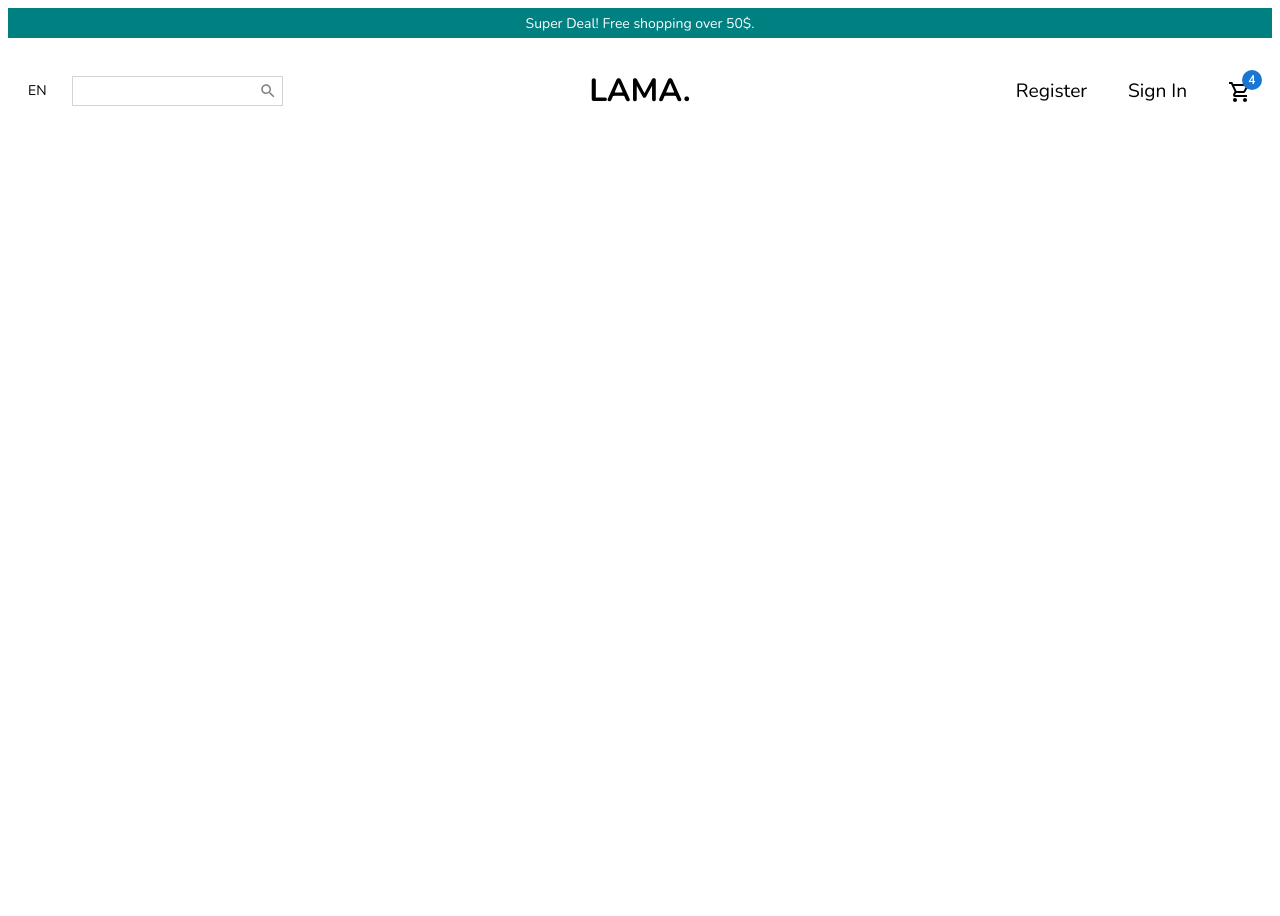
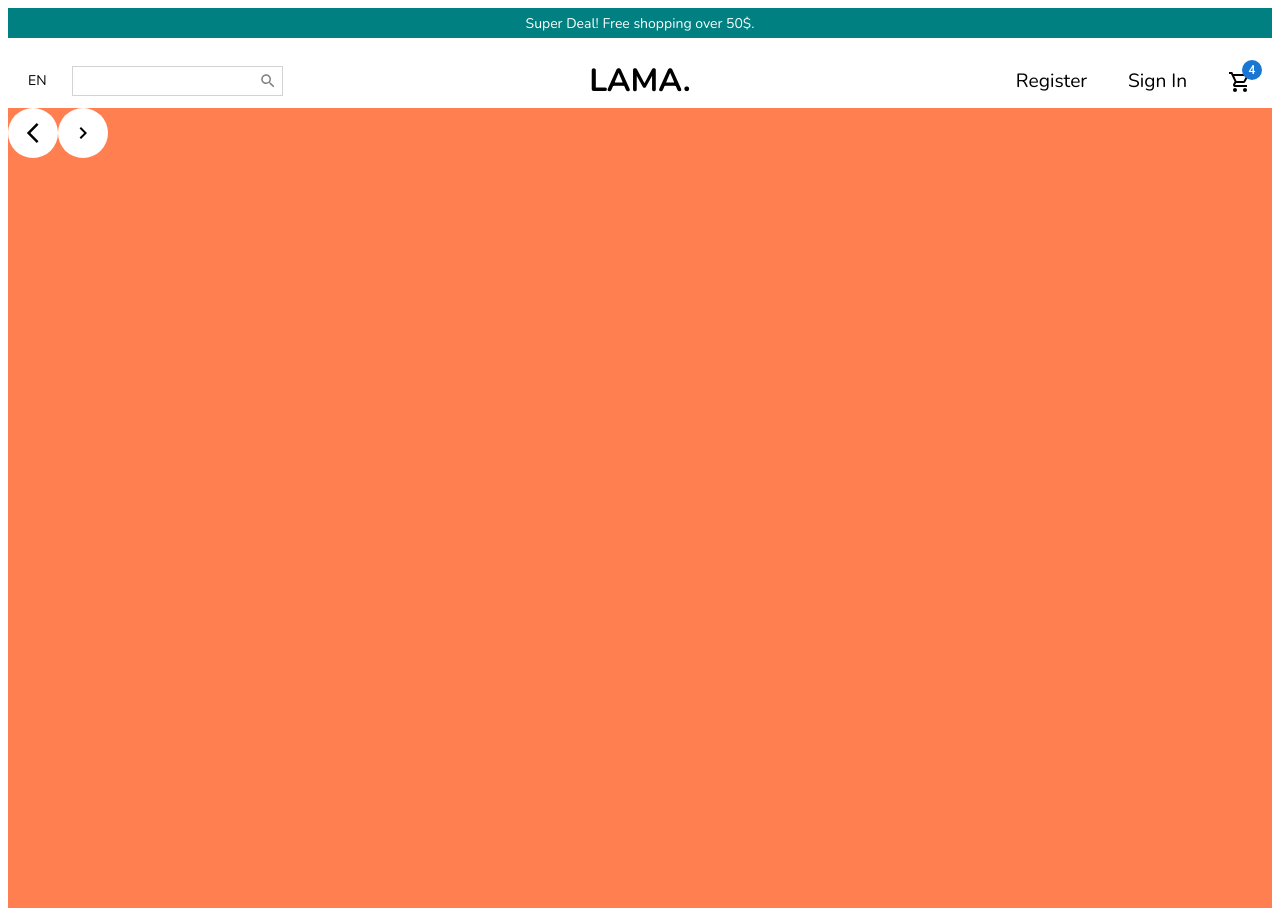
Before and after one commit to devang1010/Ecommerce, a React (Create React App) app: page / in a window 1280 px wide. Before the commit the page ends 800 px from the top, so only its background shows below. Built offline with nearby package versions, Linux system fonts and the light colour scheme; the HTML template or start-up script is replaced by a standard one.

Commit message:
1st_slider

```diff
--- a/src/components/Navbar.jsx
+++ b/src/components/Navbar.jsx
@@ -3,11 +3,13 @@
 import SearchIcon from "@mui/icons-material/Search";
 import ShoppingCartOutlinedIcon from "@mui/icons-material/ShoppingCartOutlined";
 import Badge from '@mui/material/Badge';
+
 const Container = styled.div`
-  height: 50px;
+  height: 40px;
+  margin-bottom: 30px;
 `;
 const Wrapper = styled.div`
-  padding: 10px 20px;
+  padding: 0 20px;
   display: flex;
   justify-content: space-between;
   align-items: center;
--- a/src/components/Slider.jsx
+++ b/src/components/Slider.jsx
@@ -1,10 +1,33 @@
 import React from 'react'
+import styled from 'styled-components';
+import ArrowBackIosOutlinedIcon from '@mui/icons-material/ArrowBackIosOutlined';
+import KeyboardArrowRightOutlinedIcon from '@mui/icons-material/KeyboardArrowRightOutlined';
 
+const Container = styled.div`
+  width: 100%;
+  height: 100vh;
+  display: flex;
+  background-color: coral;
+`
+const Arrow = styled.div`
+  width: 50px;
+  height: 50px;
+  background-color: white;
+  border-radius: 50%;
+  display: flex;
+  align-items: center;
+  justify-content: center;
+`
 const Slider = () => {
   return (
-    <div>
-
-    </div>
+    <Container>
+      <Arrow>
+        <ArrowBackIosOutlinedIcon />
+      </Arrow>
+      <Arrow>
+        <KeyboardArrowRightOutlinedIcon />
+      </Arrow>
+    </Container>
   )
 }
 
--- a/src/pages/Home.jsx
+++ b/src/pages/Home.jsx
@@ -1,12 +1,14 @@
 import React from 'react'
 import Navbar from '../components/Navbar'
 import Annoucement from '../components/Annoucement'
+import Slider from '../components/Slider'
 
 const Home = () => {
   return (
     <div>
       <Annoucement />
       <Navbar/>
+      <Slider />
     </div>
   )
 }
```
